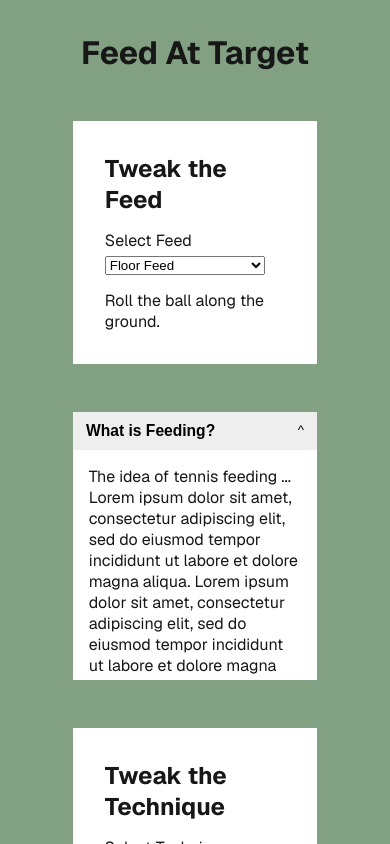
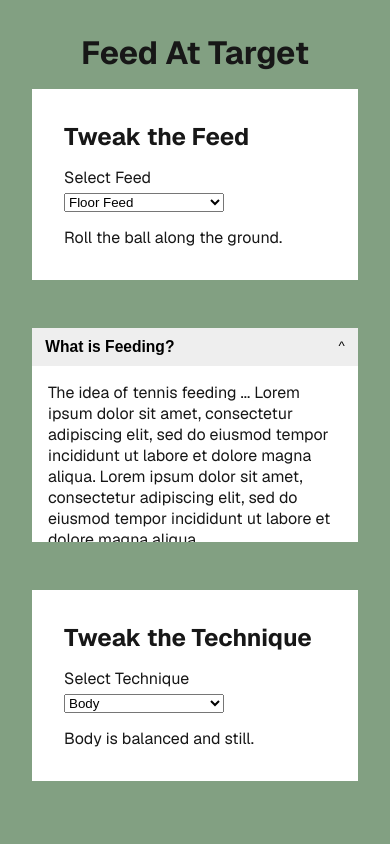
Before and after one commit to Devvaru/Tennis-Mock-Up, a Next.js app in the folder ttt-frontend/: page /feed-at-target in a window 390 px wide. Shown: the top 844 px of the page. Built offline with nearby package versions, Linux system fonts and the light colour scheme.

Commit message:
Adjust padding for mobile view

```diff
--- a/ttt-frontend/src/app/globals.css
+++ b/ttt-frontend/src/app/globals.css
@@ -124,3 +124,15 @@ main {
     color-scheme: dark;
   }
 }
+
+@media screen and (max-width: 1000px) {
+  .sections-container {
+    width: 100%;
+  }
+}
+
+@media (max-width: 600px) {
+  .activity-title {
+    margin: 0px;
+  }
+}
```
